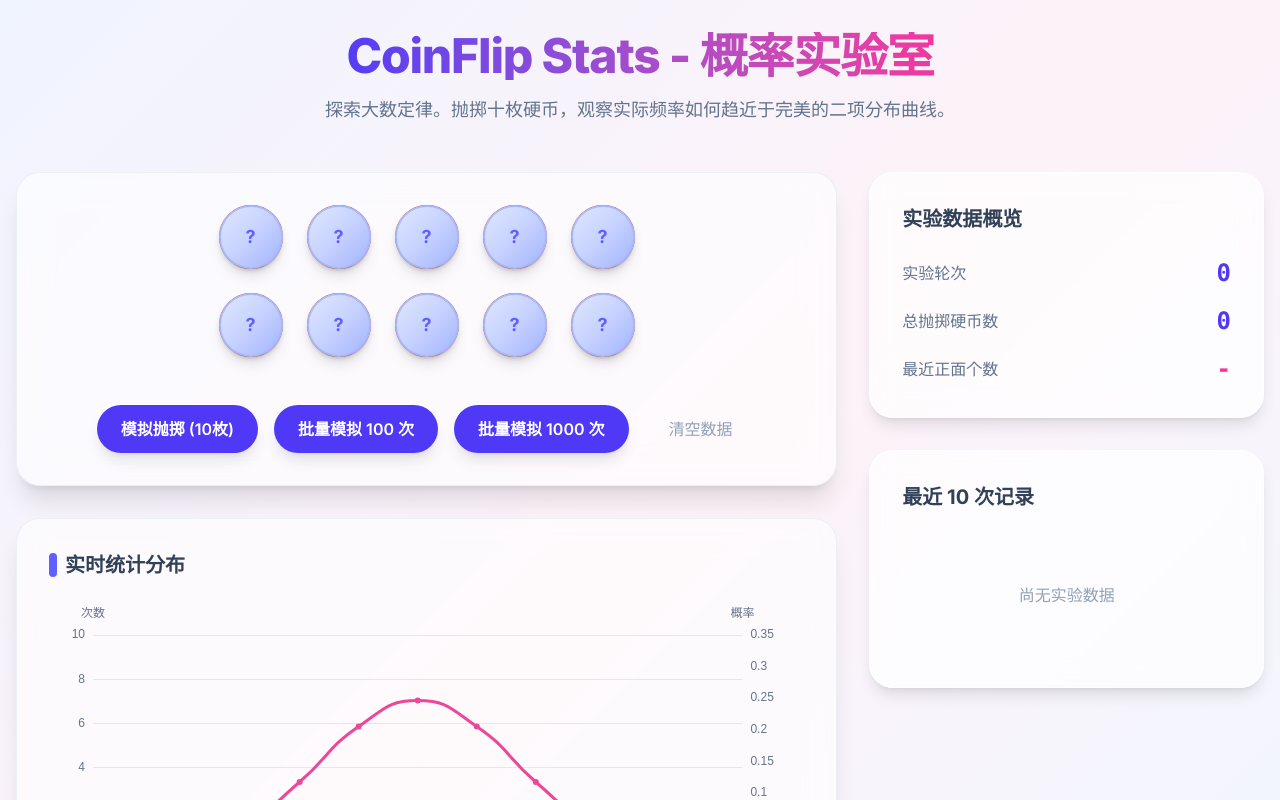
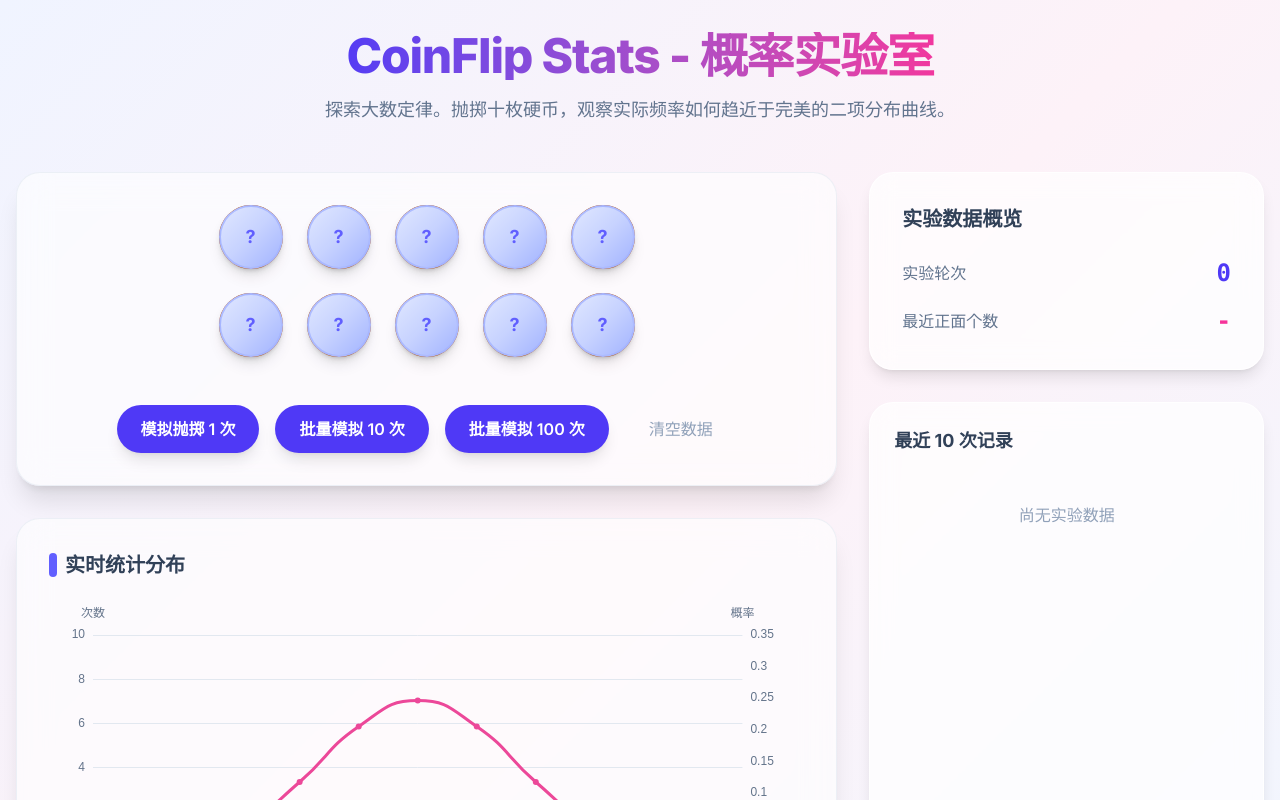
Before and after one commit to howtousellm/coin-flip, a Vue app: page / in a window 1280 px wide. Shown: the top 800 px of the page. Built offline with nearby package versions, Linux system fonts and the light colour scheme.

Commit message:
refactor: Update simulation buttons, remove total flips display, and refine sidebar UI.

```diff
--- a/src/App.vue
+++ b/src/App.vue
@@ -29,11 +29,11 @@
 
           <div class="flex flex-wrap gap-4 justify-center">
             <button @click="handleSimulate" :disabled="isFlipping" class="btn-primary flex items-center gap-2">
-              <span v-if="!isFlipping">模拟抛掷 (10枚)</span>
+              <span v-if="!isFlipping">模拟抛掷 1 次</span>
               <span v-else>抛掷中...</span>
             </button>
+            <button @click="handleBatch(10)" :disabled="isFlipping" class="btn-secondary">批量模拟 10 次</button>
             <button @click="handleBatch(100)" :disabled="isFlipping" class="btn-secondary">批量模拟 100 次</button>
-            <button @click="handleBatch(1000)" :disabled="isFlipping" class="btn-secondary">批量模拟 1000 次</button>
             <button @click="handleReset" class="px-6 py-3 rounded-full text-slate-400 hover:text-slate-700 transition-colors cursor-pointer">
               清空数据
             </button>
@@ -51,7 +51,7 @@
       </section>
 
       <!-- Right: Summary & History -->
-      <aside class="space-y-8">
+      <aside class="flex flex-col gap-8">
         <!-- Stats summary -->
         <div class="glass p-8">
           <h2 class="text-xl font-bold mb-6 text-slate-700">实验数据概览</h2>
@@ -61,10 +61,6 @@
               <span class="text-2xl font-mono text-indigo-600 font-bold">{{ totalRounds }}</span>
             </div>
             <div class="flex justify-between items-center">
-              <span class="text-slate-500">总抛掷硬币数</span>
-              <span class="text-2xl font-mono text-indigo-600 font-bold">{{ totalFlips }}</span>
-            </div>
-            <div class="flex justify-between items-center">
               <span class="text-slate-500">最近正面个数</span>
               <span class="text-2xl font-mono text-pink-500 font-bold">{{ lastHeads }}</span>
             </div>
@@ -72,14 +68,14 @@
         </div>
 
         <!-- History -->
-        <div class="glass p-8 flex-1 overflow-hidden">
-          <h2 class="text-xl font-bold mb-6 text-slate-700">最近 10 次记录</h2>
-          <div class="space-y-3">
-            <div v-for="item in history" :key="item.id" class="flex justify-between items-center p-3 rounded-xl bg-slate-100/80 border border-slate-200/60 animate-slide-in">
+        <div class="glass p-6 flex-1 overflow-hidden">
+          <h2 class="text-lg font-bold mb-4 text-slate-700">最近 10 次记录</h2>
+          <div class="space-y-2">
+            <div v-for="item in history" :key="item.id" class="flex justify-between items-center px-3 py-2 rounded-lg bg-slate-100/80 border border-slate-200/60 animate-slide-in">
               <span class="text-sm text-slate-400">{{ new Date(item.id).toLocaleTimeString() }}</span>
               <span class="font-bold text-indigo-600">{{ item.heads }} 正面</span>
             </div>
-            <div v-if="history.length === 0" class="text-center py-12 text-slate-400">
+            <div v-if="history.length === 0" class="text-center py-8 text-slate-400">
               尚无实验数据
             </div>
           </div>
```
